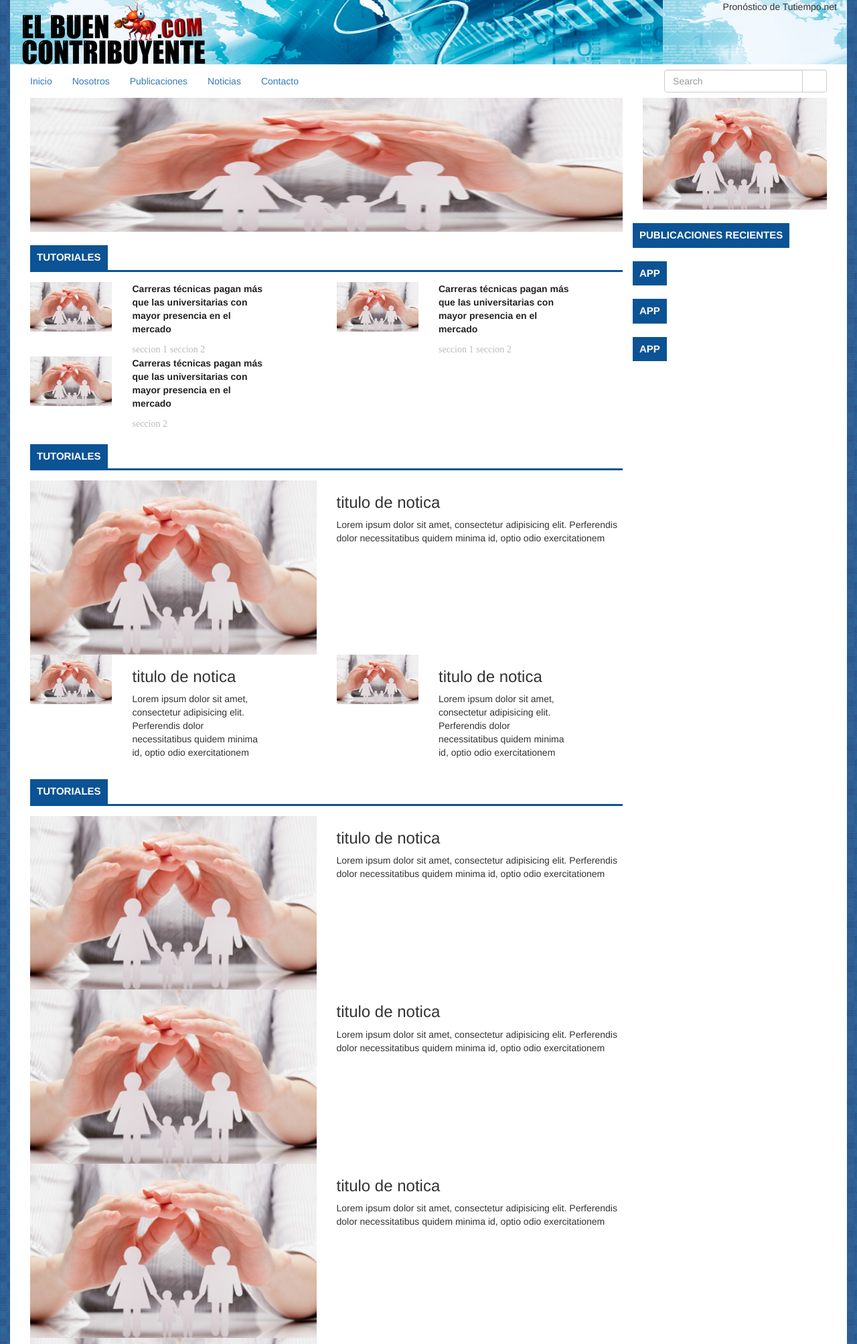
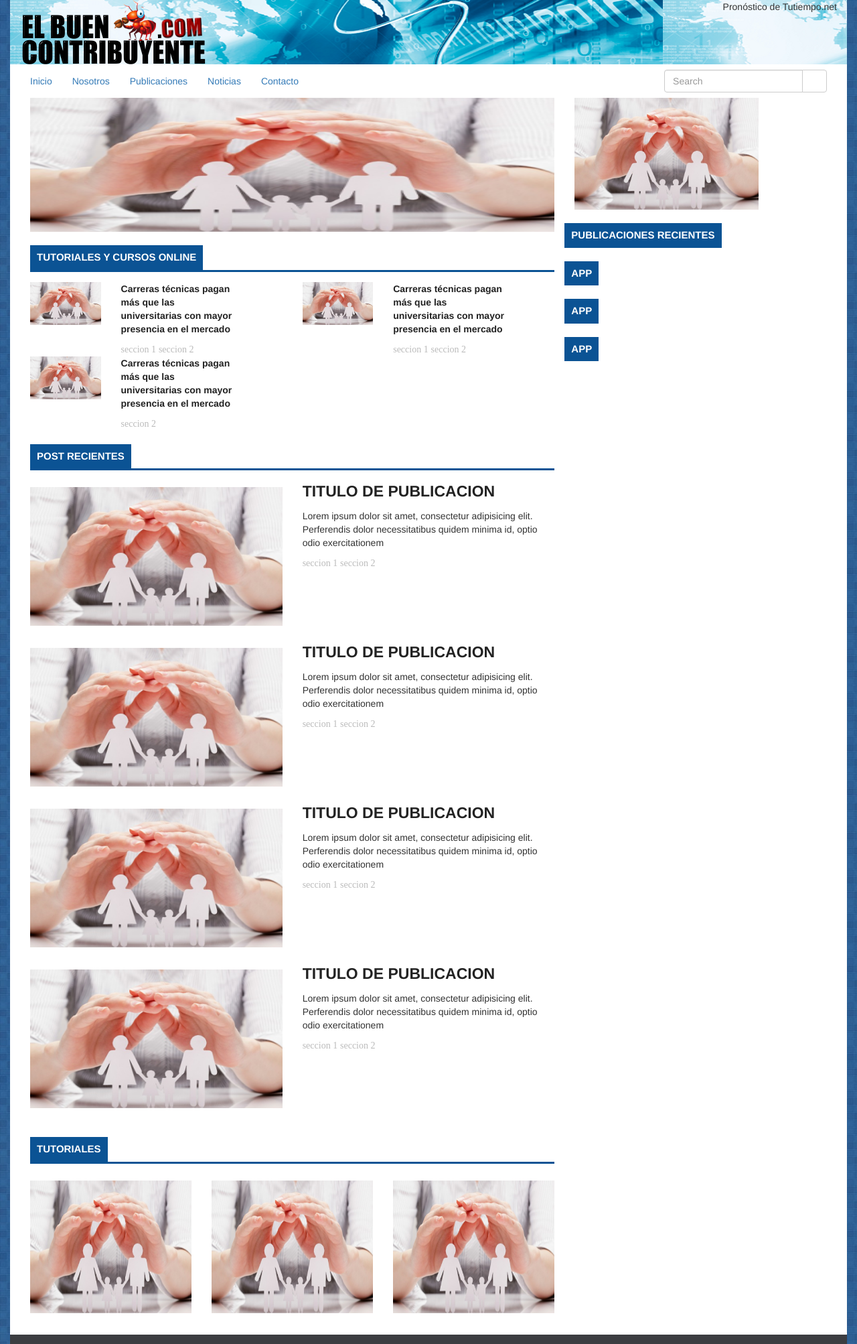
Before and after one commit to vanesantillana/contribuyente, a PHP site: page / in a window 1280 px wide. Shown: the top 2006 px of the page at 67% size. Run offline with PHP 8.4, Linux system fonts and the light colour scheme; some web fonts are replaced.

Commit message:
Diseño terminado

```diff
--- a/estilo.css
+++ b/estilo.css
@@ -20,7 +20,16 @@ display: inline-block;
 
 }
 
-.tutorial .info{
+.posts a{
+	font-weight: 700;
+	color: #222222;
+	margin-bottom: 10px;
+	display: inline-block;
+	font-size: 23px;
+	text-transform: uppercase;
+}
+
+.info{
 	content: '\f007';
 	font-family: fontawesome;
 	color: #bbb;
@@ -71,3 +80,16 @@ border-bottom: 3px solid #0b5394;
 	width: 100%;
 	height: 90%;
 }
+
+.posts .rthumbc {
+	padding-top: 10px;
+	height: 240px;
+}
+
+
+
+.videos .rthumbc {
+	padding-top: 10px;
+	padding-bottom: 10px;
+	height: 240px;
+}
--- a/index.html
+++ b/index.html
@@ -47,12 +47,12 @@
 
 
       <div class="container-fluid principal">
-	  <div class="col-md-9 banner">
+	<div class="col-md-8 banner">
 	  <img src="img/ttttt.png" alt="" class="">
 	  <div class="tutorial ">
 	    <div class="box-title">
 
-	      <h2 class="">Tutoriales</h2>
+	      <h2 class="">Tutoriales y cursos online</h2>
 	    </div>
 	    <div class="row">
 	      <div class="col-md-6">
@@ -93,7 +93,7 @@
 	      </div>
 	    </div>
 	  </div>
-
+<!--
 	  <div class="noticias">
 
 	    <div class="box-title">
@@ -135,11 +135,11 @@
 		</div>
 	      </div>
 	    </div>
-	    </div>
+	  </div> -->
+
 	  <div class="posts">
 	    <div class="box-title">
-
-	      <h2 class="">Tutoriales</h2>
+	      <h2 class="">Post recientes</h2>
 	    </div>
 	    <div class="row">
 	      <div class="col-md-12">
@@ -148,8 +148,10 @@
 		    <img src="img/ttttt.png" alt="" class="">
 		  </div>
 		  <div class="col-md-6">
-		      <h3 class="">titulo de notica</h3>
+		    <a class="">titulo de publicacion</a>
 		    <p class="">Lorem ipsum dolor sit amet, consectetur adipisicing elit. Perferendis dolor necessitatibus quidem minima id, optio odio exercitationem</p>
+		    <span class="info">seccion 1</span>
+		    <span class="info">seccion 2</span>
 		  </div>
 		</div>
 	      </div>
@@ -159,8 +161,12 @@
 		    <img src="img/ttttt.png" alt="" class="">
 		  </div>
 		  <div class="col-md-6">
-		      <h3 class="">titulo de notica</h3>
+
+		    <a class="">titulo de publicacion</a>
 		    <p class="">Lorem ipsum dolor sit amet, consectetur adipisicing elit. Perferendis dolor necessitatibus quidem minima id, optio odio exercitationem</p>
+		    <span class="info">seccion 1</span>
+		    <span class="info">seccion 2</span>
+
 		  </div>
 		</div>
 	      </div>
@@ -170,8 +176,12 @@
 		    <img src="img/ttttt.png" alt="" class="">
 		  </div>
 		  <div class="col-md-6">
-		      <h3 class="">titulo de notica</h3>
+
+		    <a class="">titulo de publicacion</a>
 		    <p class="">Lorem ipsum dolor sit amet, consectetur adipisicing elit. Perferendis dolor necessitatibus quidem minima id, optio odio exercitationem</p>
+		    <span class="info">seccion 1</span>
+		    <span class="info">seccion 2</span>
+
 		  </div>
 		</div>
 	      </div>
@@ -181,8 +191,10 @@
 		    <img src="img/ttttt.png" alt="" class="">
 		  </div>
 		  <div class="col-md-6">
-		      <h3 class="">titulo de notica</h3>
+		      <a class="">titulo de publicacion</a>
 		    <p class="">Lorem ipsum dolor sit amet, consectetur adipisicing elit. Perferendis dolor necessitatibus quidem minima id, optio odio exercitationem</p>
+		    <span class="info">seccion 1</span>
+		    <span class="info">seccion 2</span>
 		  		  </div>
 		</div>
 	      </div>
```
Lines whose indentation alone changed are shown as unchanged.
